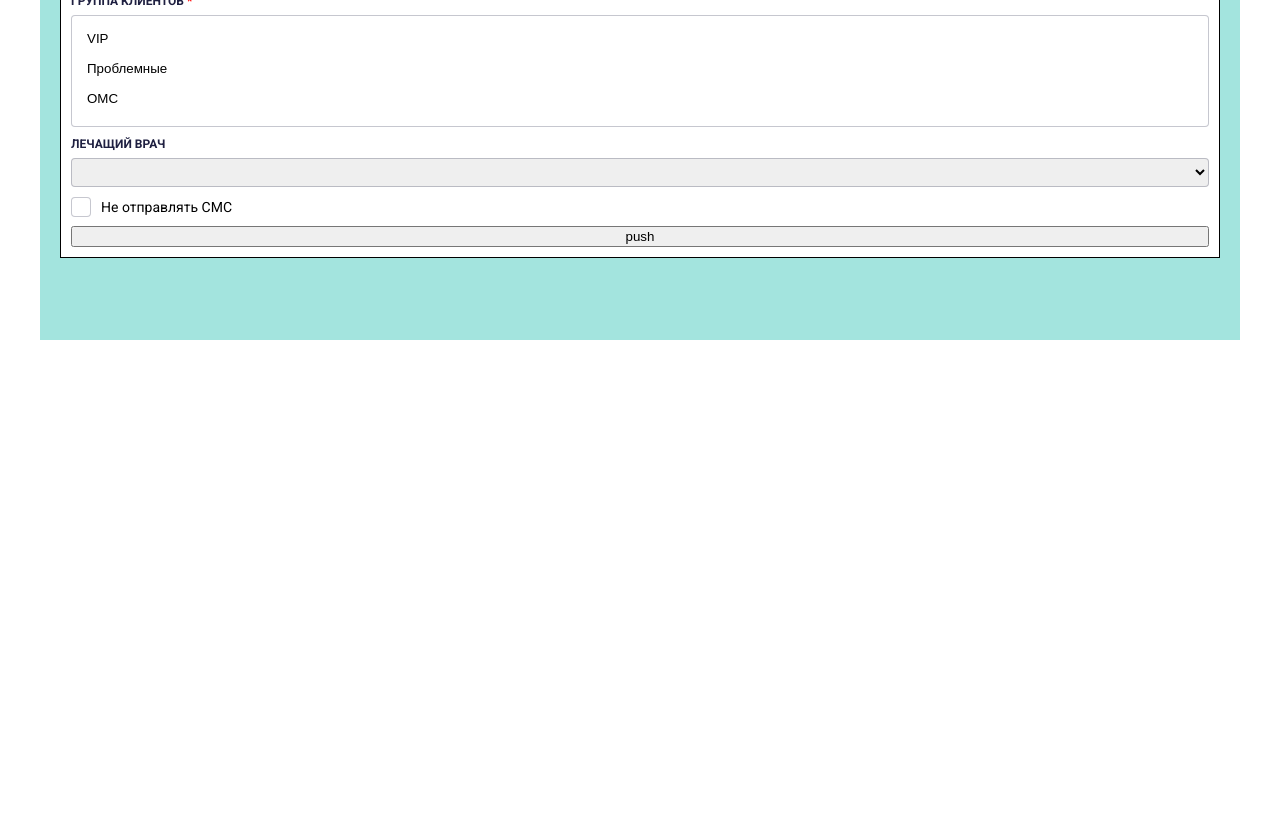
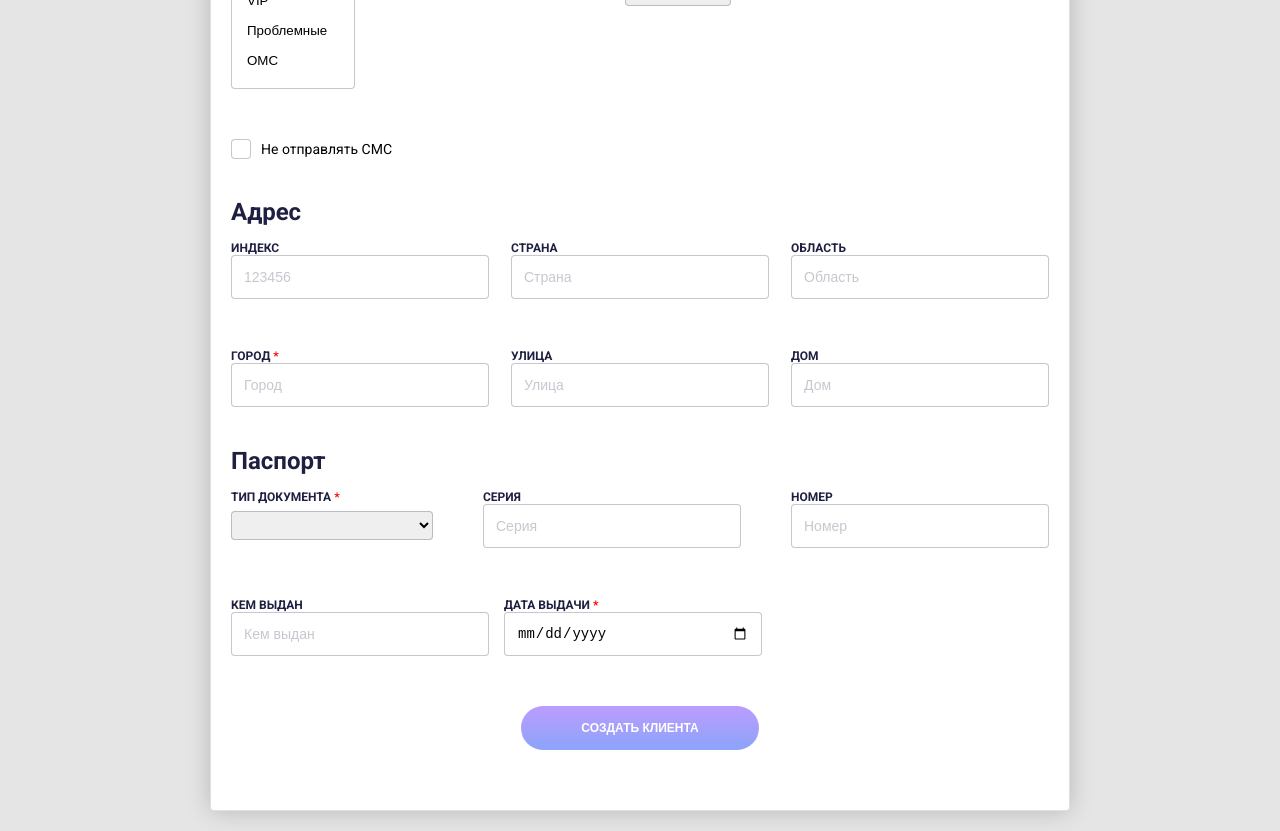
Before and after one commit to mefistodevelop/vue-form, a Vue app: page / in a window 1280 px wide. Shown: the part 460-1291 px from the top of the page. Before the commit the page ends 800 px from the top, so only its background shows below. Built offline with nearby package versions, Linux system fonts and the light colour scheme.

Commit message:
feat: create form layout
create layout
add all components

```diff
--- a/src/App.vue
+++ b/src/App.vue
@@ -23,13 +23,12 @@ export default {
 <style lang="scss" scoped>
   .app {
     &__container {
-      max-width: 1200px;
+      max-width: 90rem;
       width: 100%;
-      height: 100vh;
+      min-height: 100%;
       margin: 0 auto;
       padding: 2rem;
       font-size: 1.6rem;
-      background-color: rgb(163, 228, 222);
     };
   };
 </style>
--- a/src/components/Form.vue
+++ b/src/components/Form.vue
@@ -1,11 +1,18 @@
 <template>
   <form class="form" @submit.prevent="submit">
+    <h1 class="form__title">Новый клиент</h1>
+    <div class="form__wrapper">
+      <section class="form__section">
+        <h2 class="visually-hidden">Основные данные</h2>
+
+        <div class="form__section-content">
+          <div class="form__row">
             <div class="form__element">
               <FormField
                 type="text"
                 label="Фамилия"
                 name="last-name"
-        placeholder="Ваша фамилия"
+                placeholder="Фамилия"
                 v-model="form.lastName"
                 :v="$v.form.lastName"
                 required
@@ -16,7 +23,7 @@
               <FormField
                 label="Имя"
                 name="name"
-        placeholder="Ваше имя"
+                placeholder="Имя"
                 v-model="form.name"
                 :v="$v.form.name"
                 required
@@ -28,12 +35,15 @@
                 type="text"
                 label="Отчество"
                 name="middle-name"
-        placeholder="Ваше отчество"
+                placeholder="Отчество"
                 v-model="form.middleName"
                 :v="$v.form.middleName"
               />
             </div>
-    <div class="form__element">
+          </div>
+
+          <div class="form__row form__row_left">
+            <div class="form__element form__element_left">
               <FormField
                 type="date"
                 label="Дата рождения"
@@ -53,11 +63,15 @@
                 required
               />
             </div>
+          </div>
 
+          <div class="form__row">
             <div class="form__element">
               <GenderRadio />
             </div>
+          </div>
 
+          <div class="form__row form__row_selectors">
             <div class="form__element">
               <Selector
                 v-model="form.clientGroup"
@@ -77,12 +91,161 @@
                 placeholder="Лечащий врач"
               />
             </div>
+          </div>
 
           <div class="form__element">
             <Checkbox />
           </div>
+        </div>
+      </section>
 
-    <button type="submit">push</button>
+
+      <section class="form__section">
+        <h2 class="form__subtitle">Адрес</h2>
+
+        <div class="form__section-content">
+          <div class="form__row">
+            <div class="form__element">
+              <FormField
+                type="number"
+                label="Индекс"
+                name="zip-code"
+                placeholder="123456"
+                v-model="form.zipCode"
+                :v="$v.form.zipCode"
+              />
+            </div>
+
+            <div class="form__element">
+              <FormField
+                type="text"
+                label="страна"
+                name="country"
+                placeholder="Страна"
+                v-model="form.country"
+                :v="$v.form.country"
+              />
+            </div>
+
+            <div class="form__element">
+              <FormField
+                type="text"
+                label="область"
+                name="region"
+                placeholder="Область"
+                v-model="form.region"
+                :v="$v.form.region"
+              />
+            </div>
+          </div>
+
+          <div class="form__row">
+            <div class="form__element">
+              <FormField
+                type="text"
+                label="город"
+                name="city"
+                placeholder="Город"
+                v-model="form.city"
+                :v="$v.form.city"
+                required
+              />
+            </div>
+
+            <div class="form__element">
+              <FormField
+                type="text"
+                label="улица"
+                name="street"
+                placeholder="Улица"
+                v-model="form.street"
+                :v="$v.form.street"
+              />
+            </div>
+
+            <div class="form__element">
+              <FormField
+                type="text"
+                label="дом"
+                name="building"
+                placeholder="Дом"
+                v-model="form.building"
+                :v="$v.form.building"
+              />
+            </div>
+          </div>
+        </div>
+      </section>
+
+
+      <section class="form__section">
+        <h2 class="form__subtitle">Паспорт</h2>
+
+        <div class="form__section-content">
+          <div class="form__row">
+            <div class="form__element">
+              <Selector
+                v-model="form.documentType"
+                :v="$v.form.documentType"
+                :options="documentTypes"
+                placeholder="тип документа"
+                required
+              />
+            </div>
+
+            <div class="form__element">
+              <FormField
+                type="text"
+                label="серия"
+                name="series"
+                placeholder="Серия"
+                v-model="form.series"
+                :v="$v.form.series"
+              />
+            </div>
+
+            <div class="form__element">
+              <FormField
+                type="number"
+                label="номер"
+                name="number"
+                placeholder="Номер"
+                v-model="form.number"
+                :v="$v.form.number"
+              />
+            </div>
+          </div>
+
+          <div class="form__row form__row_left">
+            <div class="form__element">
+              <FormField
+                type="text"
+                label="кем выдан"
+                name="issuedBy"
+                placeholder="Кем выдан"
+                v-model="form.issuedBy"
+                :v="$v.form.issuedBy"
+              />
+            </div>
+
+            <div class="form__element">
+              <FormField
+                type="date"
+                label="Дата выдачи"
+                name="releaseDate"
+                v-model="form.releaseDate"
+                :v="$v.form.releaseDate"
+                required
+              />
+            </div>
+          </div>
+        </div>
+      </section>
+    </div>
+
+    <div class="form__footer">
+      <button class="form__button" type="submit">Создать клиента</button>
+    </div>
   </form>
 </template>
 
@@ -107,9 +270,21 @@
           phone: '',
           clientGroup: [],
           clientDoctor: '',
+          zipCode: '',
+          country: '',
+          region: '',
+          city: '',
+          street: '',
+          building: '',
+          documentType: '',
+          series: '',
+          number: '',
+          issuedBy: '',
+          releaseDate: '',
         },
         groups: ['VIP', 'Проблемные', 'ОМС'],
         doctors: ['Иванов', 'Захаров', 'Чернышева'],
+        documentTypes: ['Паспорт', 'Свидетельство о рождении', 'Вод. удостоверение'],
       };
     },
     components: {
@@ -129,6 +304,17 @@
         },
         clientGroup: { required },
         clientDoctor: {},
+        zipCode: {},
+        country: {},
+        region: {},
+        city: { required },
+        street: {},
+        building: {},
+        documentType: { required },
+        series: {},
+        number: {},
+        issuedBy: {},
+        releaseDate: { required },
       },
     },
     methods: {
@@ -142,30 +328,119 @@
 </script>
 
 <style scoped lang="scss">
+  @import '../utils/_variables';
+
   .form {
+    border: 1px solid rgba(0,0,0,.12);
+    box-shadow: 0 0 25px rgba(0,0,0,.2);
+    border-radius: 4px;
+    background-color: #fff;
+
+    &__title {
+      color: $font-title;
+      text-align: center;
+    }
+
+    &__wrapper {
+      padding: 1rem;
+      min-width: 28rem;
+
+      @media (min-width: 375px) {
+        padding: 1rem 4rem;
+      }
+
+      @media (min-width: 890px) {
+        padding: 1rem 2rem;
+      }
+    }
+
+    &__section {
+      margin-bottom: 2rem;
+    }
+
+    &__section-content {
       display: flex;
       flex-direction: column;
-    padding: 1rem;
-    // max-width: 30rem;
-    min-width: 28rem;
-    border: 1px solid black;
-    background-color: #fff;
-
-    > :not(:last-child) {
-      margin-bottom: 1rem;
     }
 
-    &__date {
-      padding: .5rem;
-      color: grey;
-      border: 1px solid pink;
-      border-radius: 4px;
-      background-color: rgb(252, 236, 236);
+    &__row {
+      display: flex;
+      flex-direction: column;
+      align-items: flex-start;
+      margin-bottom: 3rem;
+
+      @media (min-width: 668px) {
+        flex-direction: row;
+        align-items: inherit;
+        flex-wrap: wrap;
+        justify-content: space-between;
+
+        &_left {
+          justify-content: flex-start;
+        }
+      }
+
+      &:last-child {
+        margin-bottom: 0;
+      }
+
+      &_selectors {
+        flex-direction: row;
+        flex-wrap: wrap;
+        align-items: inherit;
+        justify-content: space-between;
+        max-width: 50rem;
+      }
+    }
+
+    &__subtitle {
+      margin: 0;
+      margin-bottom: 1.5rem;
+      color: $font-title;
+    }
+
+    &__element {
+      max-width: 26rem;
+      margin-bottom: 2rem;
+
+      @media (min-width: 668px) {
+        margin-right: 1.5rem;
+
+        &:last-child {
+          margin-right: 0;
+        }
+      }
+
+      &_left {
+        @media (min-width: 890px) {
+          margin-right: 2rem;
+        }
+      }
+    }
+
+    &__footer {
+      display: flex;
+      justify-content: center;
+      margin-bottom: 6rem;
+    }
+
+    &__button {
+      display: flex;
+      align-items: center;
+      justify-content: center;
+      margin: 0;
+      padding: 0 6rem;
+      height: 4.4rem;
+      border: none;
+      border-radius: 2.2rem;
+      font-weight: 700;
+      font-size: 1.2rem;
+      line-height: 1.2rem;
+      text-transform: uppercase;
+      background: linear-gradient(180deg,#bc9cff,#8ba4f9);
+      color: #fff;
+      text-align: center;
+      text-decoration: none;
     }
   };
-
-  .error {
-    color: red;
-    border-color: red;
-  };
 </style>
--- a/src/main.scss
+++ b/src/main.scss
@@ -9,11 +9,23 @@
 html, body {
   margin: 0;
   padding: 0;
-  height: 100%;
+  min-height: 100%;
   font-size: 10px;
 }
 
 body {
   font-size: 1.6rem;
-  font-family: 'Roboto', sans-serif;
+	font-family: 'Roboto', sans-serif;
+	background-color: #e5e5e5;
 }
+
+.visually-hidden {
+	position: absolute !important;
+	clip: rect(1px 1px 1px 1px); /* IE6, IE7 */
+	clip: rect(1px, 1px, 1px, 1px);
+	padding:0 !important;
+	border:0 !important;
+	height: 1px !important;
+	width: 1px !important;
+	overflow: hidden;
+}
--- a/src/utils/_variables.scss
+++ b/src/utils/_variables.scss
@@ -4,15 +4,21 @@ $inactive: rgba(31,32,65,.25);
 $hovered-field: rgba(31,32,65,.5);
 $accent-gradient: linear-gradient(180deg,#bc9cff,#8ba4f9);
 $accent: #bc9cff;
+$font-title: #1f2041;
 
 
 //mixins
 
 @mixin field-label {
+  position: relative;
   font-weight: 700;
   font-size: 1.2rem;
   text-transform: uppercase;
-  color: #1f2041;
+  color: $font-title;
+}
+
+@mixin label-text {
+  padding-bottom: 1.5rem;
 }
 
 @mixin label-header {
@@ -25,8 +31,14 @@ $accent: #bc9cff;
   margin: 0 .3rem;
 }
 
+@mixin required-warning {
+  position: absolute;
+  top: 1.3rem;
+  left: 0;
+  color: #ff0000;
+}
+
 @mixin form-field {
-  margin-top: .7rem;
   width: 100%;
   height: 4.4rem;
   padding: 0 1.2rem;
```
Lines whose indentation alone changed are shown as unchanged.
